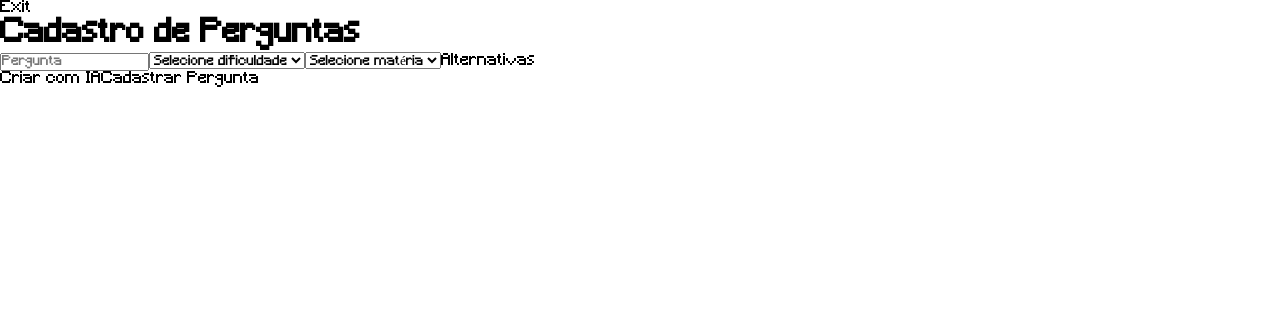
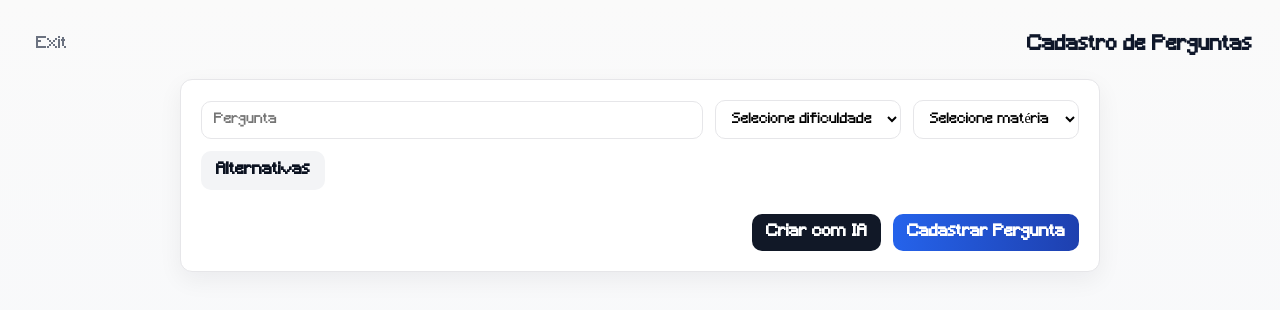
Before and after one commit to vitorbertolla/GuriQuiz, a React (Vite) app in the folder Projeto/: page /cadastroPergunta in a window 1280 px wide. Shown: the top 310 px of the page. Built offline with nearby package versions, Linux system fonts and the light colour scheme.

Commit message:
Primeiras configurações do crud de perguntas

```diff
--- a/Projeto/src/Pages/Tela_Cadastro_Pergunta/Tela_Cadastro_Pergunta.jsx
+++ b/Projeto/src/Pages/Tela_Cadastro_Pergunta/Tela_Cadastro_Pergunta.jsx
@@ -1,26 +1,49 @@
 import styles from './Tela_Cadastro_Pergunta.module.css'
+import { useState } from 'react'
+import addPergunta from './Tela_Cadastro_Pergunta_Function.jsx'
 
-export default function Tela_Cadastro_Pergunta () {
-    return(
-        <div className="tela-cadastro-pergunta">
-            <header className="tela-cadastro-pergunta__header">
-                <button className="tela-cadastro-pergunta__exit-button">Exit</button>
-                <h1 className="tela-cadastro-pergunta__title">Cadastro de Perguntas</h1>
+export default function Tela_Cadastro_Pergunta() {
+    const [pergunta, setPergunta] = useState('')
+    const [dificuldade, setDificuldade] = useState('')
+    const [materia, setMateria] = useState('')
+    const [alternativas, setAlternativas] = useState([])
+    const [novaAlternativa, setNovaAlternativa] = useState('')
+    const [modalAberto, setModalAberto] = useState(false)
+
+    function submit(e) {
+        e.preventDefault()
+        if (!pergunta || !dificuldade || !materia) {
+            alert('Por favor, preencha todos os campos obrigatórios.')
+            return
+        }
+        addPergunta(pergunta, dificuldade, materia)
+    }
+
+    return (
+        <div className={styles['tela-cadastro-pergunta']}>
+            <header className={styles['tela-cadastro-pergunta__header']}>
+                <button className={styles['tela-cadastro-pergunta__exit-button']}>Exit</button>
+                <h1 className={styles['tela-cadastro-pergunta__title']}>Cadastro de Perguntas</h1>
             </header>
 
-            <main className="tela-cadastro-pergunta__main">
-                <form className="tela-cadastro-pergunta__form" action="">
-                    <div className="tela-cadastro-pergunta__form-row">
+            <main className={styles['tela-cadastro-pergunta__main']}>
+                <form
+                    className={styles['tela-cadastro-pergunta__form']}
+                    onSubmit={submit}
+                >
+                    <div className={styles['tela-cadastro-pergunta__form-row']}>
                         <input
-                            className="tela-cadastro-pergunta__input tela-cadastro-pergunta__input--pergunta"
+                            className={`${styles['tela-cadastro-pergunta__input']} ${styles['tela-cadastro-pergunta__input--pergunta']}`}
                             type="text"
                             placeholder="Pergunta"
+                            value={pergunta}
+                            onChange={(e) => setPergunta(e.target.value)}
                         />
 
                         <select
-                            className="tela-cadastro-pergunta__select tela-cadastro-pergunta__select--dificuldade"
-                            name="Dificuldade"
-                            id="Dificuldade"
+                            className={`${styles['tela-cadastro-pergunta__select']} ${styles['tela-cadastro-pergunta__select--dificuldade']}`}
+                            value={dificuldade}
+                            onChange={(e) => setDificuldade(e.target.value)}
                         >
                             <option value="">Selecione dificuldade</option>
                             <option value="facil">Fácil</option>
@@ -29,9 +52,9 @@ export default function Tela_Cadastro_Pergunta () {
                         </select>
 
                         <select
-                            className="tela-cadastro-pergunta__select tela-cadastro-pergunta__select--materia"
-                            name="Materia"
-                            id="Materia"
+                            className={`${styles['tela-cadastro-pergunta__select']} ${styles['tela-cadastro-pergunta__select--materia']}`}
+                            value={materia}
+                            onChange={(e) => setMateria(e.target.value)}
                         >
                             <option value="">Selecione matéria</option>
                             <option value="matematica">Matemática</option>
@@ -40,22 +63,23 @@ export default function Tela_Cadastro_Pergunta () {
 
                         <button
                             type="button"
-                            className="tela-cadastro-pergunta__button tela-cadastro-pergunta__button--alternativas"
+                            className={`${styles['tela-cadastro-pergunta__button']} ${styles['tela-cadastro-pergunta__button--alternativas']}`}
+                            onClick={() => setModalAberto(true)}
                         >
                             Alternativas
                         </button>
                     </div>
 
-                    <div className="tela-cadastro-pergunta__actions">
+                    <div className={styles['tela-cadastro-pergunta__actions']}>
                         <button
                             type="button"
-                            className="tela-cadastro-pergunta__button tela-cadastro-pergunta__button--ai"
+                            className={`${styles['tela-cadastro-pergunta__button']} ${styles['tela-cadastro-pergunta__button--ai']}`}
                         >
                             Criar com IA
                         </button>
                         <button
                             type="submit"
-                            className="tela-cadastro-pergunta__button tela-cadastro-pergunta__button--submit"
+                            className={`${styles['tela-cadastro-pergunta__button']} ${styles['tela-cadastro-pergunta__button--submit']}`}
                         >
                             Cadastrar Pergunta
                         </button>
--- a/Projeto/src/Pages/Tela_Cadastro_Pergunta/Tela_Cadastro_Pergunta.module.css
+++ b/Projeto/src/Pages/Tela_Cadastro_Pergunta/Tela_Cadastro_Pergunta.module.css
@@ -0,0 +1,309 @@
+/* Tela_Cadastro_Pergunta.module.css */
+
+/* Variáveis */
+:root {
+  --bg: #fafafa;
+  --card: #ffffff;
+  --muted: #6b7280;
+  --primary: #2563eb;
+  --primary-600: #1e40af;
+  --success: #16a34a;
+  --danger: #ef4444;
+  --border: #e6e6e9;
+  --shadow: 0 8px 24px rgba(16,24,40,0.06);
+  --radius: 12px;
+  --gap: 12px;
+}
+
+/* Container */
+.tela-cadastro-pergunta {
+  min-height: 100vh;
+  background: linear-gradient(180deg, var(--bg) 0%, #f5f7fb 100%);
+  padding: 28px;
+  font-family: Inter, "Segoe UI", Roboto, Arial, sans-serif;
+  color: #0f172a;
+  box-sizing: border-box;
+}
+
+/* Card / Conteúdo */
+.tela-cadastro-pergunta__header {
+  display: flex;
+  align-items: center;
+  justify-content: space-between;
+  margin-bottom: 18px;
+}
+
+.tela-cadastro-pergunta__title {
+  font-size: 20px;
+  font-weight: 600;
+  margin: 0;
+}
+
+.tela-cadastro-pergunta__exit-button {
+  background: transparent;
+  border: none;
+  color: var(--muted);
+  cursor: pointer;
+  padding: 8px;
+  border-radius: 8px;
+  transition: background 0.15s, color 0.15s;
+}
+.tela-cadastro-pergunta__exit-button:hover {
+  background: rgba(15,23,42,0.04);
+  color: #0b1220;
+}
+
+/* Main card area */
+.tela-cadastro-pergunta__main {
+  max-width: 920px;
+  margin: 0 auto;
+  background: var(--card);
+  border-radius: var(--radius);
+  box-shadow: var(--shadow);
+  padding: 20px;
+  border: 1px solid var(--border);
+}
+
+/* Form layout */
+.tela-cadastro-pergunta__form {
+  display: flex;
+  flex-direction: column;
+  gap: 16px;
+}
+
+.tela-cadastro-pergunta__form-row {
+  display: flex;
+  gap: var(--gap);
+  flex-wrap: wrap;
+  align-items: center;
+}
+
+/* Inputs & selects */
+.tela-cadastro-pergunta__input,
+.tela-cadastro-pergunta__select {
+  padding: 10px 12px;
+  border-radius: 10px;
+  border: 1px solid var(--border);
+  background: #fff;
+  box-sizing: border-box;
+  font-size: 14px;
+  outline: none;
+  transition: box-shadow 0.12s, border-color 0.12s, transform 0.06s;
+}
+
+/* input wide for pergunta */
+.tela-cadastro-pergunta__input--pergunta {
+  flex: 1 1 460px;
+  min-width: 220px;
+}
+
+/* selects */
+.tela-cadastro-pergunta__select--dificuldade,
+.tela-cadastro-pergunta__select--materia {
+  flex: 0 0 160px;
+}
+
+/* focus state */
+.tela-cadastro-pergunta__input:focus,
+.tela-cadastro-pergunta__select:focus {
+  border-color: var(--primary);
+  box-shadow: 0 4px 18px rgba(37,99,235,0.12);
+}
+
+/* Buttons */
+.tela-cadastro-pergunta__button {
+  padding: 10px 14px;
+  border-radius: 10px;
+  border: none;
+  cursor: pointer;
+  font-weight: 600;
+  transition: transform 0.08s, box-shadow 0.12s, opacity 0.12s;
+}
+
+/* Variants */
+.tela-cadastro-pergunta__button--alternativas {
+  background: #f3f4f6;
+  color: #0b1220;
+  border: 1px solid transparent;
+}
+.tela-cadastro-pergunta__button--alternativas:hover {
+  transform: translateY(-2px);
+  box-shadow: 0 8px 20px rgba(2,6,23,0.06);
+}
+
+.tela-cadastro-pergunta__button--ai {
+  background: #111827;
+  color: #fff;
+}
+.tela-cadastro-pergunta__button--ai:hover {
+  background: #0b1220;
+  transform: translateY(-2px);
+}
+
+.tela-cadastro-pergunta__button--submit {
+  background: linear-gradient(90deg, var(--primary), var(--primary-600));
+  color: white;
+}
+.tela-cadastro-pergunta__button--submit:hover {
+  transform: translateY(-2px);
+  box-shadow: 0 8px 24px rgba(37,99,235,0.16);
+}
+
+/* Actions row (right aligned on wide screens) */
+.tela-cadastro-pergunta__actions {
+  display: flex;
+  gap: 12px;
+  justify-content: flex-end;
+  margin-top: 8px;
+}
+
+/* Lista de alternativas (visível no formulário) */
+.tela-cadastro-pergunta__alternativas-list {
+  list-style: none;
+  padding: 8px;
+  margin: 6px 0 0 0;
+  display: grid;
+  grid-template-columns: repeat(auto-fit, minmax(160px, 1fr));
+  gap: 8px;
+  width: 100%;
+}
+
+.tela-cadastro-pergunta__alternativas-list li {
+  background: #f8fafc;
+  border: 1px dashed var(--border);
+  padding: 8px 10px;
+  border-radius: 8px;
+  font-size: 13px;
+  color: #0f172a;
+  display: flex;
+  align-items: center;
+  justify-content: space-between;
+}
+
+/* Modal (centralizado e com animação) */
+.modal {
+  position: fixed;
+  inset: 0; /* top/right/bottom/left = 0 */
+  display: flex;
+  align-items: center;
+  justify-content: center;
+  background: linear-gradient(180deg, rgba(2,6,23,0.36), rgba(2,6,23,0.6));
+  z-index: 1200;
+  padding: 24px;
+  animation: fadeIn .12s ease-out;
+}
+
+@keyframes fadeIn {
+  from { opacity: 0; transform: translateY(6px); }
+  to { opacity: 1; transform: translateY(0); }
+}
+
+.modal__content {
+  width: 100%;
+  max-width: 560px;
+  background: var(--card);
+  border-radius: 14px;
+  padding: 20px;
+  box-shadow: 0 18px 50px rgba(2,6,23,0.28);
+  border: 1px solid rgba(11,20,32,0.04);
+}
+
+/* Modal header area */
+.modal__content h2 {
+  margin: 0 0 10px 0;
+  font-size: 18px;
+  font-weight: 700;
+}
+
+/* Modal input / controls */
+.modal__input-row {
+  display: flex;
+  gap: 8px;
+  margin-bottom: 12px;
+}
+.modal__input {
+  flex: 1;
+  padding: 10px 12px;
+  border-radius: 10px;
+  border: 1px solid var(--border);
+  outline: none;
+}
+.modal__input:focus {
+  border-color: var(--primary);
+  box-shadow: 0 8px 30px rgba(37,99,235,0.08);
+}
+
+.modal__add-button {
+  padding: 10px 14px;
+  border-radius: 10px;
+  border: none;
+  cursor: pointer;
+  font-weight: 600;
+  background: var(--success);
+  color: #fff;
+}
+.modal__add-button:hover { transform: translateY(-2px); }
+
+/* Modal list (alternativas) */
+.modal__list {
+  margin: 8px 0 14px 0;
+  padding: 0;
+  list-style: none;
+  display: grid;
+  gap: 8px;
+  max-height: 220px;
+  overflow-y: auto;
+}
+.modal__list li {
+  display: flex;
+  align-items: center;
+  justify-content: space-between;
+  background: #fbfdff;
+  border: 1px solid var(--border);
+  padding: 8px 10px;
+  border-radius: 10px;
+  font-size: 14px;
+}
+
+/* Remove button */
+.modal__remove-btn {
+  background: transparent;
+  border: none;
+  color: var(--danger);
+  cursor: pointer;
+  padding: 6px;
+  border-radius: 6px;
+}
+.modal__remove-btn:hover {
+  background: rgba(239,68,68,0.08);
+}
+
+/* Footer of modal */
+.modal__footer {
+  display: flex;
+  gap: 8px;
+  justify-content: flex-end;
+}
+
+/* Small helpers */
+.small-muted {
+  font-size: 12px;
+  color: var(--muted);
+}
+
+/* Responsividade */
+@media (max-width: 760px) {
+  .tela-cadastro-pergunta__form-row {
+    flex-direction: column;
+    align-items: stretch;
+  }
+
+  .tela-cadastro-pergunta__actions {
+    justify-content: stretch;
+    flex-direction: column-reverse;
+  }
+
+  .tela-cadastro-pergunta__input--pergunta {
+    flex-basis: auto;
+  }
+}
--- /dev/null
+++ b/Projeto/src/Pages/Tela_Cadastro_Pergunta/Tela_Cadastro_Pergunta_Function.jsx
@@ -0,0 +1,20 @@
+import {adicionarPergunta} from '../../services/crudPerguntas'
+import { useState } from 'react'
+
+// const [listaPerguntas, setListaPerguntas] = useState([])
+
+function addPergunta(pergunta, dificuldade, materia) {
+    // const novaPergunta = {
+    //     pergunta,
+    //     dificuldade,
+    //     materia
+    //   }
+    // const atualizadas = [...listaPerguntas, novaPergunta]
+    // setListaPerguntas(atualizadas)
+// Chama a função do serviço para adicionar ao Firestore
+    adicionarPergunta(pergunta, dificuldade, materia)
+
+
+
+}
+export default addPergunta
--- /dev/null
+++ b/Projeto/src/services/crudPerguntas.js
@@ -0,0 +1,15 @@
+import { db } from "./firebaseConfig";
+import { collection, addDoc } from "firebase/firestore";
+
+export const adicionarPergunta = async (pergunta, dificuldade, materia) => {
+  try {
+    await addDoc(collection(db, "perguntas"), {
+      pergunta: pergunta,
+      materia: materia,
+      dificuldade: dificuldade
+    });
+    console.log("Pergunta adicionado com sucesso!");
+  } catch (erro) {
+    console.error("Erro ao adicionar:", erro);
+  }
+}
```
Also changed, not shown: Projeto/src/services/authentication.js (line endings or trailing spaces).
